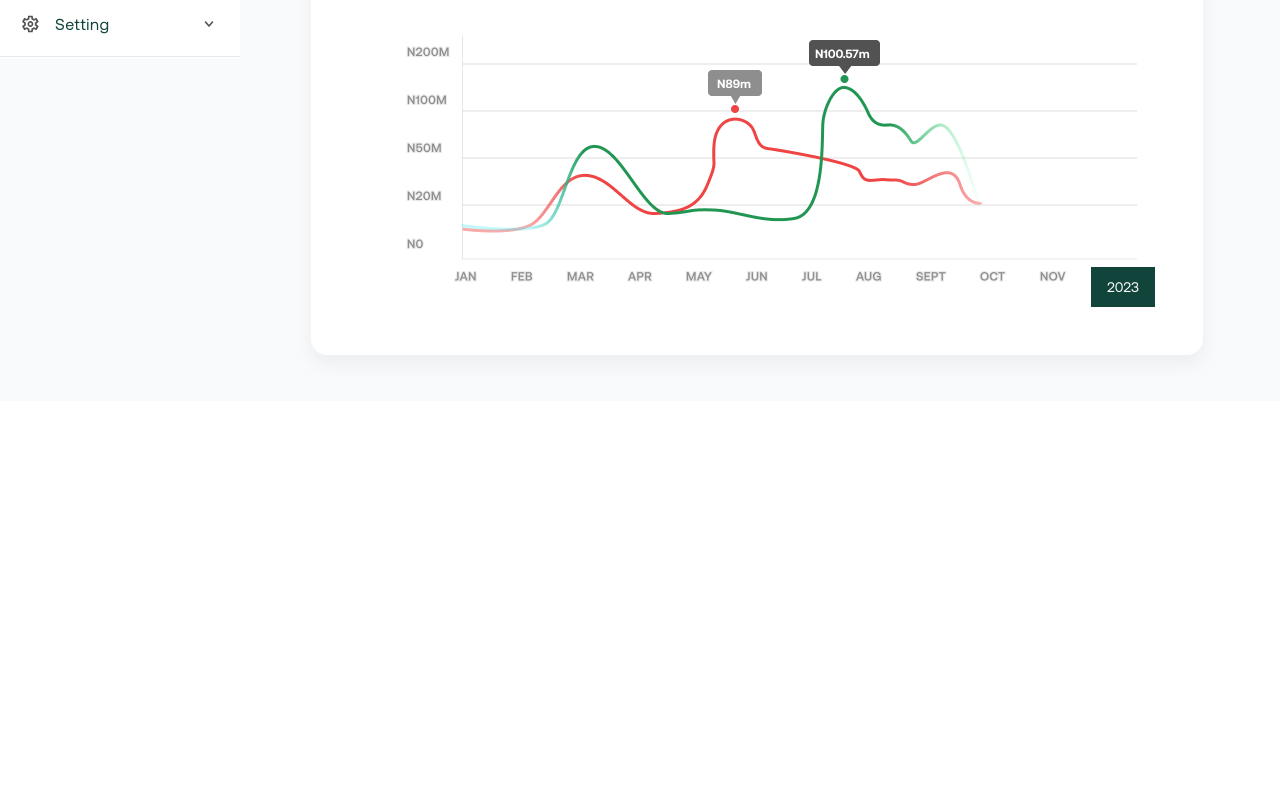
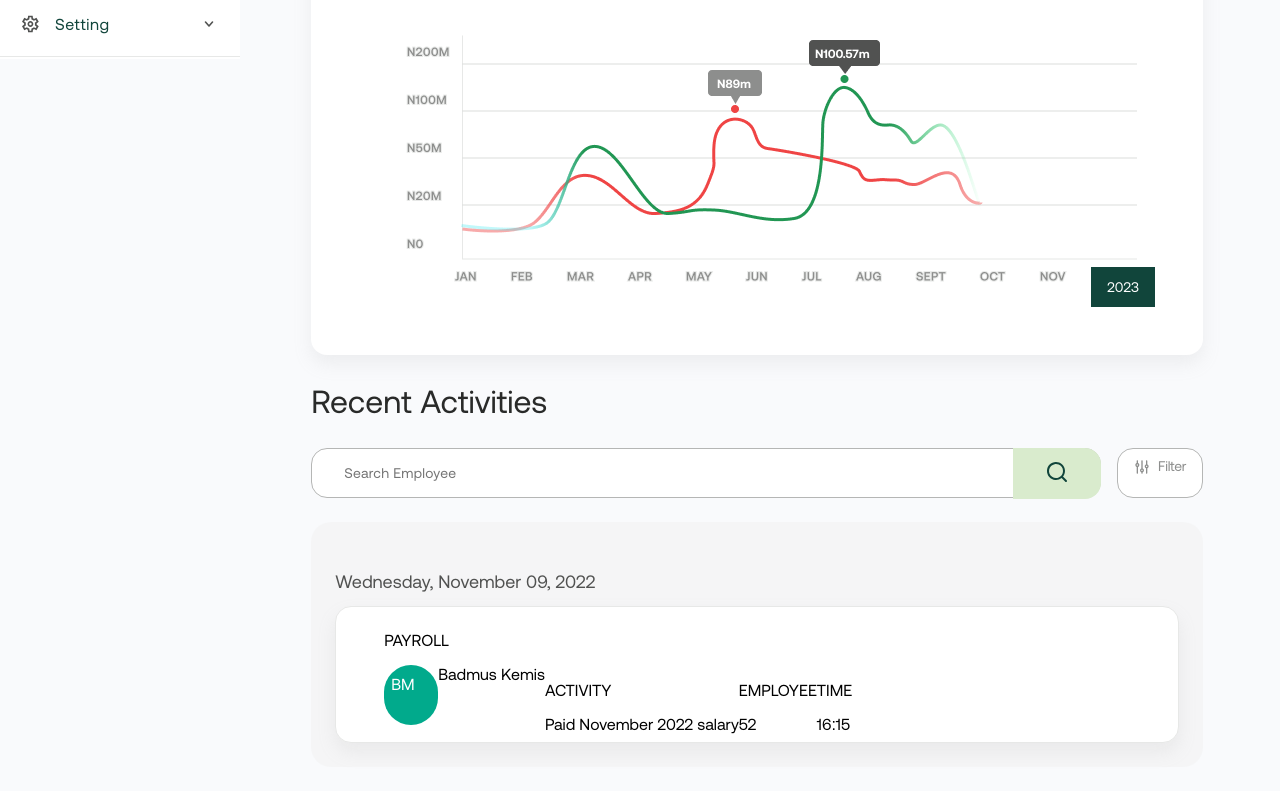
Before and after one commit to Ridalord/eazipay, a React (Create React App) app: page /dashboard in a window 1280 px wide. Shown: the part 741-1532 px from the top of the page. Before the commit the page ends 1142 px from the top, so only its background shows below. Built offline with nearby package versions, Linux system fonts and the light colour scheme; a web font is replaced by a local one.

Commit message:
Save Progress

```diff
--- /dev/null
+++ b/src/components/Pages/Dashboard/dailyActivity.jsx
@@ -0,0 +1,34 @@
+import React from "react";
+import classes from "./dailyActivity.module.css"
+
+
+export default function DailyActivity() {
+  return (
+    <div className={classes.dailyContainer}>
+      <h3>Wednesday, November 09, 2022</h3>
+      <div className={classes.activityItem}>
+        <div>
+          <p>PAYROLL</p>
+          <div className={classes.activityInfo}>
+            <div>
+              <div>BM</div>
+              <span>Badmus Kemis</span>
+            </div>
+            <div>
+              <p>ACTIVITY</p>
+              <span>Paid November 2022 salary</span>
+            </div>
+            <div>
+              <p>EMPLOYEE</p>
+              <span>52</span>
+            </div>
+            <div>
+              <p>TIME</p>
+              <span>16:15</span>
+            </div>
+          </div>
+        </div>
+      </div>
+    </div>
+  )
+}
--- /dev/null
+++ b/src/components/Pages/Dashboard/dailyActivity.module.css
@@ -0,0 +1,48 @@
+.dailyContainer{
+  padding: 24px;
+  display: flex;
+  flex-direction: column;
+  row-gap: 12px;
+}
+.dailyContainer>h3{
+  margin: 0;
+  color: var(--new-styles-text-body-dark, #515251);
+  font-size: 18px;
+  font-weight: 500;
+  line-height: 24px;
+}
+.activityItem{
+  display: flex;
+  padding: 8px 48px;
+  border-radius: 16px;
+  border: 1px solid #E7E8E7;
+  background: var(--old-styles-white-color, #FFF);
+  box-shadow: 0px 9px 18px 0px rgba(170, 170, 170, 0.15);
+}
+.activityItem>div{
+  display: flex;
+  flex-direction: column;
+}
+.activityItem>div>div{
+  display: flex;
+}
+.activityInfo>div:first-child{
+  display: flex;
+}
+.activityInfo>div:first-child>div{
+  height: 40px;
+  width: 40px;
+  display: flex;
+  background-position: center;
+  background-repeat: no-repeat;
+  background-size: cover;
+  border-radius: 50px;
+  padding: 10px 7px;
+  border-radius: 100px;
+  background: var(--old-styles-part-paid, #01AA8C);
+  text-align: center;
+  color: #FFF;
+  font-size: 16px;
+  font-weight: 500;
+  line-height: normal;
+}
--- a/src/components/Pages/Dashboard/dashboard.jsx
+++ b/src/components/Pages/Dashboard/dashboard.jsx
@@ -4,6 +4,7 @@ import Sidebar from "./sidebar";
 import DashboardNav from "./Nav/dashboardNav";
 import DashboardWallet from "./dashboardWallet";
 import FlowBoard from "./flowBoard";
+import RecentActivity from "./recentActivity";
 
 export default function Dashboard() {
   return (
@@ -18,7 +19,8 @@ export default function Dashboard() {
               <p>Pay and manage your employee in minutes</p>
             </div>
             <DashboardWallet />
-            <FlowBoard/>
+            <FlowBoard />
+            <RecentActivity/>
           </div>
         </div>
       </div>
--- /dev/null
+++ b/src/components/Pages/Dashboard/recentActivity.jsx
@@ -0,0 +1,29 @@
+import React from "react";
+import classes from "./recentActivity.module.css"
+import magnifier from "./Magnifier.svg"
+import equalixer from "./equalizer.svg"
+import DailyActivity from "./dailyActivity";
+
+
+export default function RecentActivity() {
+  return (
+    <div className={classes.activityWrap}>
+      <h2>Recent Activities</h2>
+      <div className={classes.serchContainer}>
+        <div>
+          <input type="text" name="employee" id="employee" placeholder="Search Employee" />
+          <button>
+            <img src={magnifier} alt="Search Icon" />
+          </button>
+        </div>
+        <button>
+          <img src={equalixer} alt="Filter Icon" />
+          <span>Filter</span>
+        </button>
+      </div>
+      <div>
+        <DailyActivity/>
+      </div>
+    </div>
+  )
+}
--- /dev/null
+++ b/src/components/Pages/Dashboard/recentActivity.module.css
@@ -0,0 +1,59 @@
+.activityWrap>h2{
+  color: var(--new-styles-text-heading, #292A29);
+  font-size: 32px;
+  font-weight: 500;
+  line-height: 40px;
+}
+.serchContainer{
+  display: flex;
+  width: 100%;
+  /* justify-content: space-between; */
+  margin: 24px 0;
+  column-gap: 16px;
+}
+.serchContainer>div{
+  display: flex;
+  position: relative;
+width: 100%;
+}
+.serchContainer>div>input{
+  border-radius: 16px;
+  border: 1px solid var(--new-styles-text-body-light, #B5B6B5);
+  background: var(--old-styles-white-color, #FFF);
+  padding: 16px 0 16px 32px;
+  color: var(--eazipay-typo-neutral-lighten-2, #B9BBC0);
+  font-size: 14px;
+  font-weight: 400;
+  line-height: 16px;
+  letter-spacing: 0.25px;
+  width: 100%;
+}
+.serchContainer>div>button{
+  position: absolute;
+  right: 0;
+  top: 0;
+  border-radius: 0px 16px 16px 0px;
+  background: var(--new-styles-primary-mint, #D9EBCD);
+  padding: 12px 32px;
+  border: none;
+  outline: none;
+}
+.serchContainer>button{
+  display: flex;
+  column-gap: 8px;
+  padding: 10px 16px;
+  border-radius: 16px;
+  border: 1px solid var(--new-styles-text-body-light, #B5B6B5);
+  background: #FFF;
+  color: var(--new-styles-text-body-normal, #8D8E8D);
+  font-size: 14px;
+  font-weight: 500;
+  line-height: 14px;
+  letter-spacing: -0.266px;
+}
+.activityWrap>div:last-child{
+  border-radius: 20px;
+  background: rgba(242, 241, 241, 0.50);
+  /* padding-left: 24px; */
+  padding-top: 24px;
+}
```
Also changed, not shown: src/components/Pages/Dashboard/Magnifier.svg (added), src/components/Pages/Dashboard/equalizer.svg (added).
